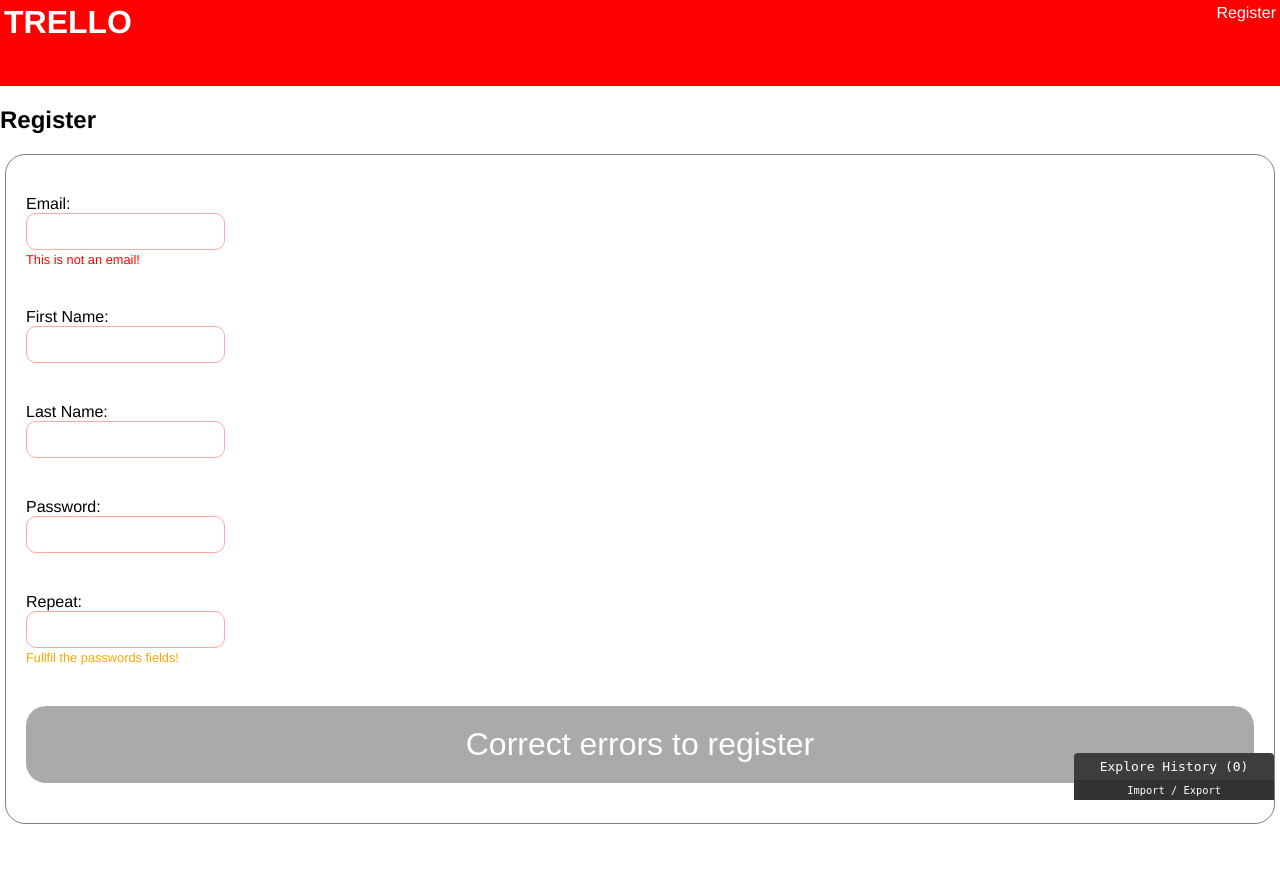
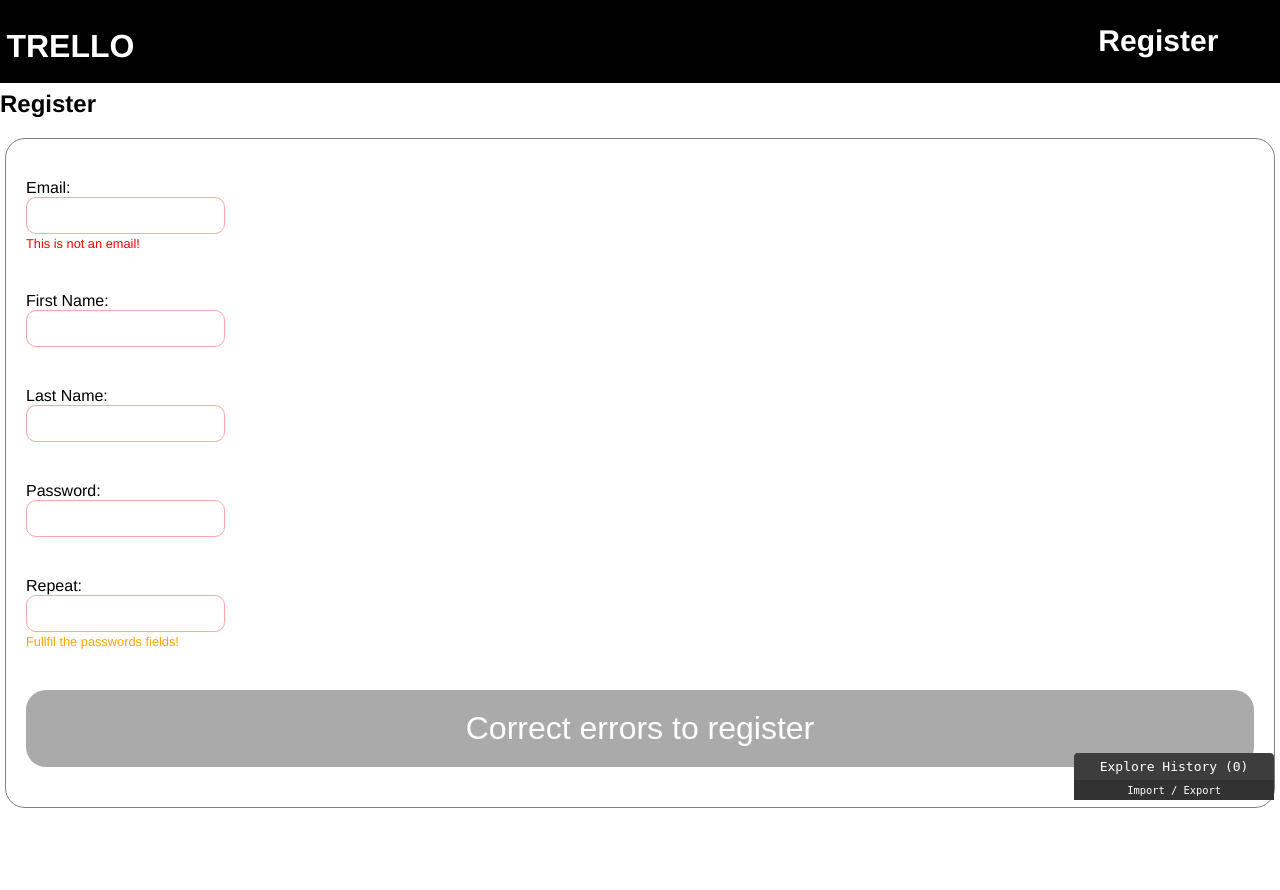
Before and after one commit to IsmailAISSAMI/trello99, a Flask app: page /register in a window 1280 px wide. Before the commit the page ends 824 px from the top, so only its background shows below. Run offline with Flask 2, Linux system fonts and the light colour scheme; some libraries are stand-ins or nearby versions.

Commit message:
📼🏰 Updated css header

```diff
--- a/static/main.css
+++ b/static/main.css
@@ -9,18 +9,42 @@
   text-decoration: none;
   color: inherit;
 }
+
 #header {
   margin: 0;
-  height : 78px;
-  background-color: red;
- /*width: 100%;*/
+  height : 70px;
+  background-color: black;
+  width: 100%;
   color: white;
-  padding: 4px;
+  padding: 0.5%;
   display: flex;
   flex-direction: row;
   justify-content: space-between;
+  /*fixed-top*/
+  position: fixed;
+  top: 0;
+  right: 0;
+  left: 0;
+  z-index: 1030;
 }
 
-#header h1 {
-  margin: 0px;
+#project_title {
+  float: left;
+  height:70%;
+  width:70%;
 }
+
+#register_link{
+  float: right;
+  width:20%;
+  text-align: center;
+  white-space: nowrap;
+  font-weight: bold;
+  font-size: 30px;
+  margin-top: auto;
+  margin-bottom: auto;
+}
+
+#main_body{
+  margin-top: 90px;
+}
--- a/templates/layout.html
+++ b/templates/layout.html
@@ -9,10 +9,10 @@
   </head>
   <body>
     <header id="header">
-      <h1>
+      <h1 id="project_title">
         <a href="/">TRELLO</a>
       </h1>
-        <nav>
+        <nav id="register_link">
           {% if current_user.is_authenticated %}
             <div>
               <span id="user-name">{{ current_user.email }}</span>
@@ -24,7 +24,11 @@
           {% endif %}
       </nav>
     </header>
+
+    <div id="main_body">
       {% block content %}
       {% endblock content %}
+    </div>
+
   </body>
 </html>
```
